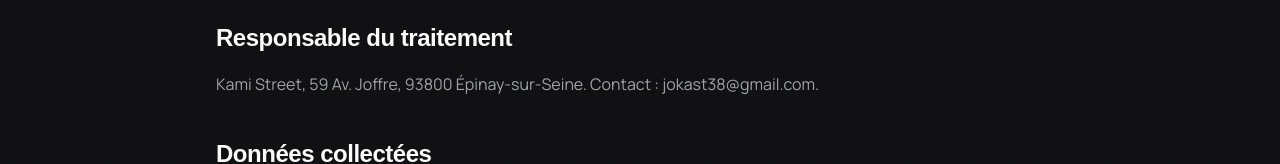
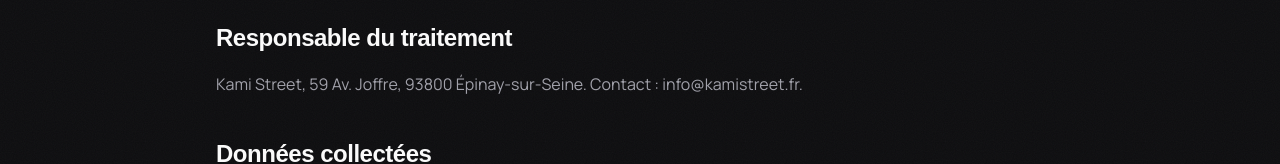
Before and after one commit to Jokast38/kami-street-shop, a React (Create React App) app in the folder frontend/: page /politique-confidentialite in a window 1280 px wide. Shown: the part 293-457 px from the top of the page. Built offline with nearby package versions, Linux system fonts and the light colour scheme; no server answers; a web font is replaced by a local one.

Commit message:
info mail

```diff
--- a/frontend/src/pages/LegalNotice.jsx
+++ b/frontend/src/pages/LegalNotice.jsx
@@ -8,7 +8,7 @@ export default function LegalNotice() {
       <h1 className="display text-4xl font-black mb-8">Mentions légales</h1>
       <section className="space-y-4 text-muted-foreground">
         <h2 className="display text-2xl font-bold text-foreground">Éditeur du site</h2>
-        <p>Kami Street<br />59 Av. Joffre<br />93800 Épinay-sur-Seine, France<br />Téléphone : +33 1 80 90 72 51<br />E-mail : jokast38@gmail.com</p>
+        <p>Kami Street<br />59 Av. Joffre<br />93800 Épinay-sur-Seine, France<br />Téléphone : +33 1 80 90 72 51<br />E-mail : info@kamistreet.fr</p>
         <p>Forme juridique, capital social, SIREN/SIRET et numéro de TVA intracommunautaire : <strong>à compléter par l’exploitant avant mise en ligne définitive</strong>.</p>
         <h2 className="display text-2xl font-bold text-foreground pt-6">Hébergement</h2>
         <p>Les informations relatives à l’hébergeur du site, son adresse et son téléphone doivent être complétées avec les coordonnées exactes du prestataire d’hébergement utilisé en production.</p>
--- a/frontend/src/pages/PrivacyPolicy.jsx
+++ b/frontend/src/pages/PrivacyPolicy.jsx
@@ -8,7 +8,7 @@ export default function PrivacyPolicy() {
       <h1 className="display text-4xl font-black mb-8">Politique de confidentialité</h1>
       <section className="space-y-4 text-muted-foreground">
         <h2 className="display text-2xl font-bold text-foreground">Responsable du traitement</h2>
-        <p>Kami Street, 59 Av. Joffre, 93800 Épinay-sur-Seine. Contact : jokast38@gmail.com.</p>
+        <p>Kami Street, 59 Av. Joffre, 93800 Épinay-sur-Seine. Contact : info@kamistreet.fr.</p>
         <h2 className="display text-2xl font-bold text-foreground pt-6">Données collectées</h2>
         <p>Lors d’une commande, nous collectons les informations nécessaires à la livraison, au paiement et au suivi de la commande : identité, adresse e-mail, adresse de livraison et informations de contact. Les données de paiement sont traitées par le prestataire de paiement et ne sont pas stockées par Kami Street.</p>
         <h2 className="display text-2xl font-bold text-foreground pt-6">Finalités et durées</h2>
```
